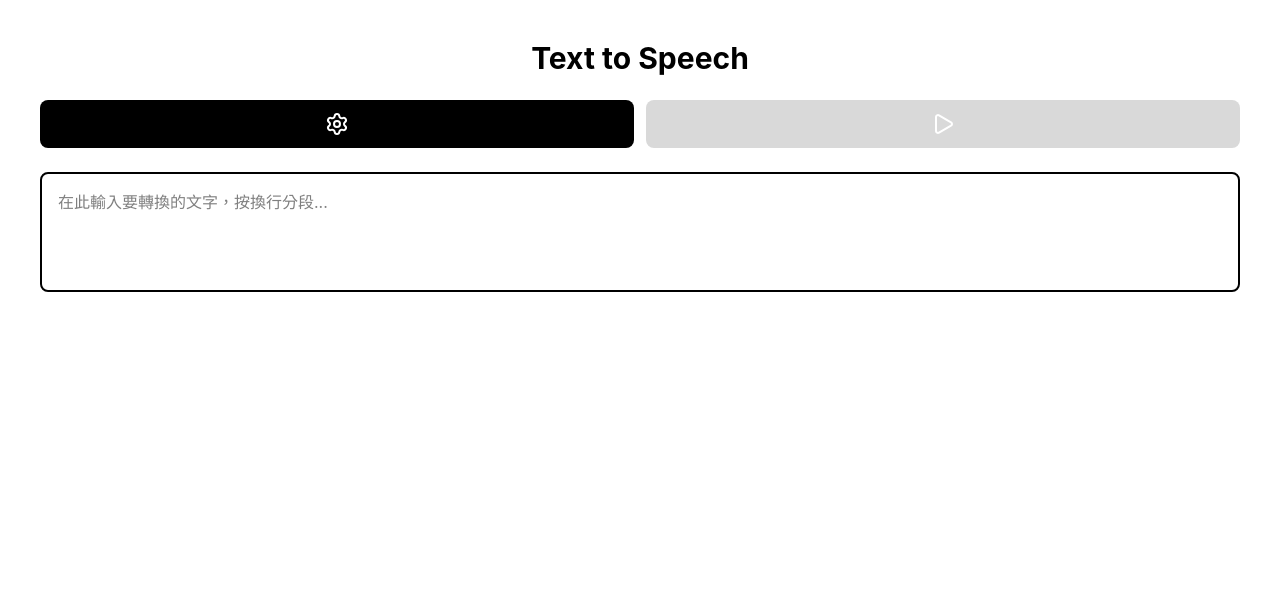
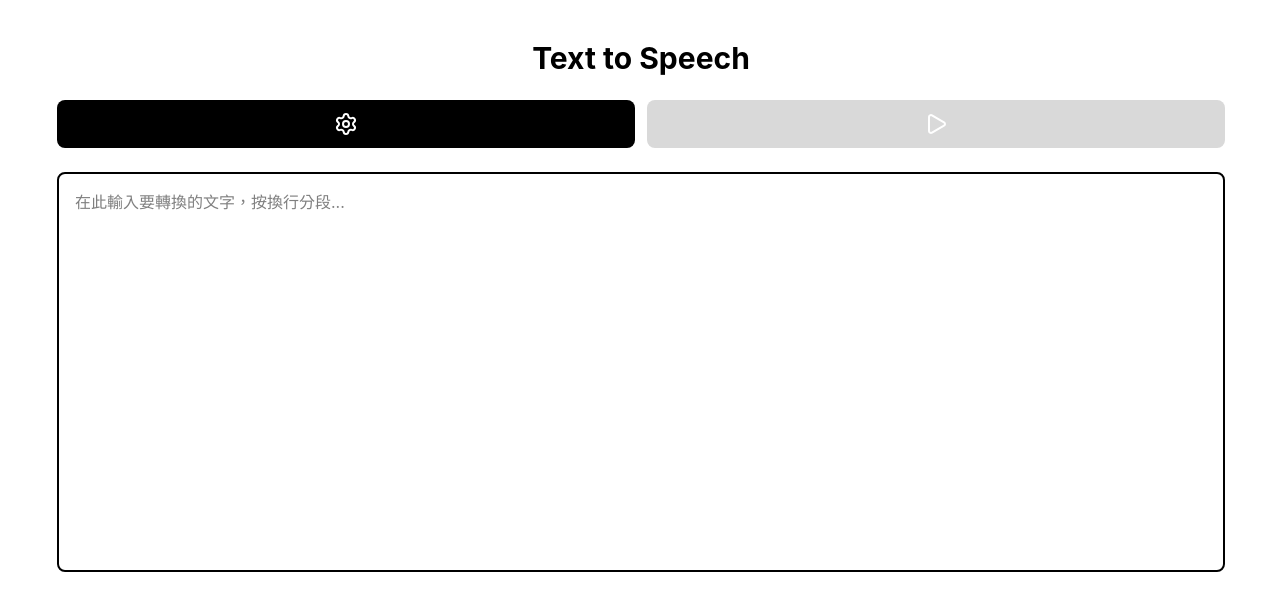
Before and after one commit to lloyd3126/read.nien.cc, a Next.js app: page / in a window 1280 px wide. Shown: the top 610 px of the page. Built offline with nearby package versions, Linux system fonts and the light colour scheme.

Commit message:
feat: 調整播放區域的最小高度以改善使用體驗
- 將播放區域的最小高度從 120px 調整為 50vh。

```diff
--- a/app/globals.css
+++ b/app/globals.css
@@ -17,6 +17,11 @@ body {
         sans-serif;
     -webkit-font-smoothing: antialiased;
     -moz-osx-font-smoothing: grayscale;
+    scrollbar-gutter: stable;
+}
+
+body {
+    padding-left: var(--scrollbar-width, 17px);
 }
 
 #__next {
--- a/app/page.js
+++ b/app/page.js
@@ -434,7 +434,7 @@ export default function Home() {
                             ? 'cursor-not-allowed text-black'
                             : 'bg-white text-black'
                             }`}
-                        style={isPlaying ? { backgroundColor: '#f4f4f4', minHeight: '120px' } : { minHeight: '120px' }}
+                        style={isPlaying ? { backgroundColor: '#f4f4f4', minHeight: '50vh' } : { minHeight: '50vh' }}
                     />
                 </div>
             </div>
```
